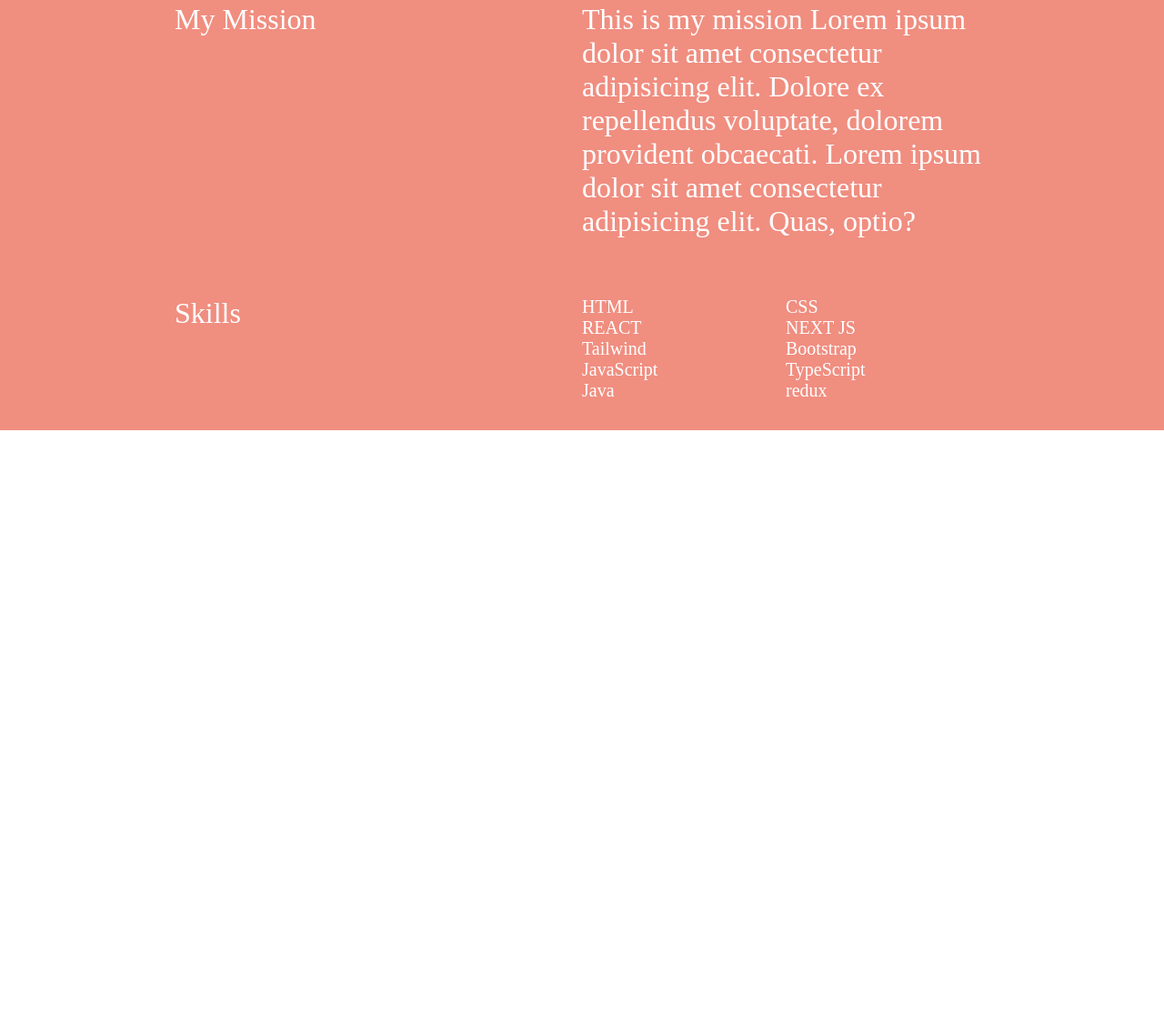
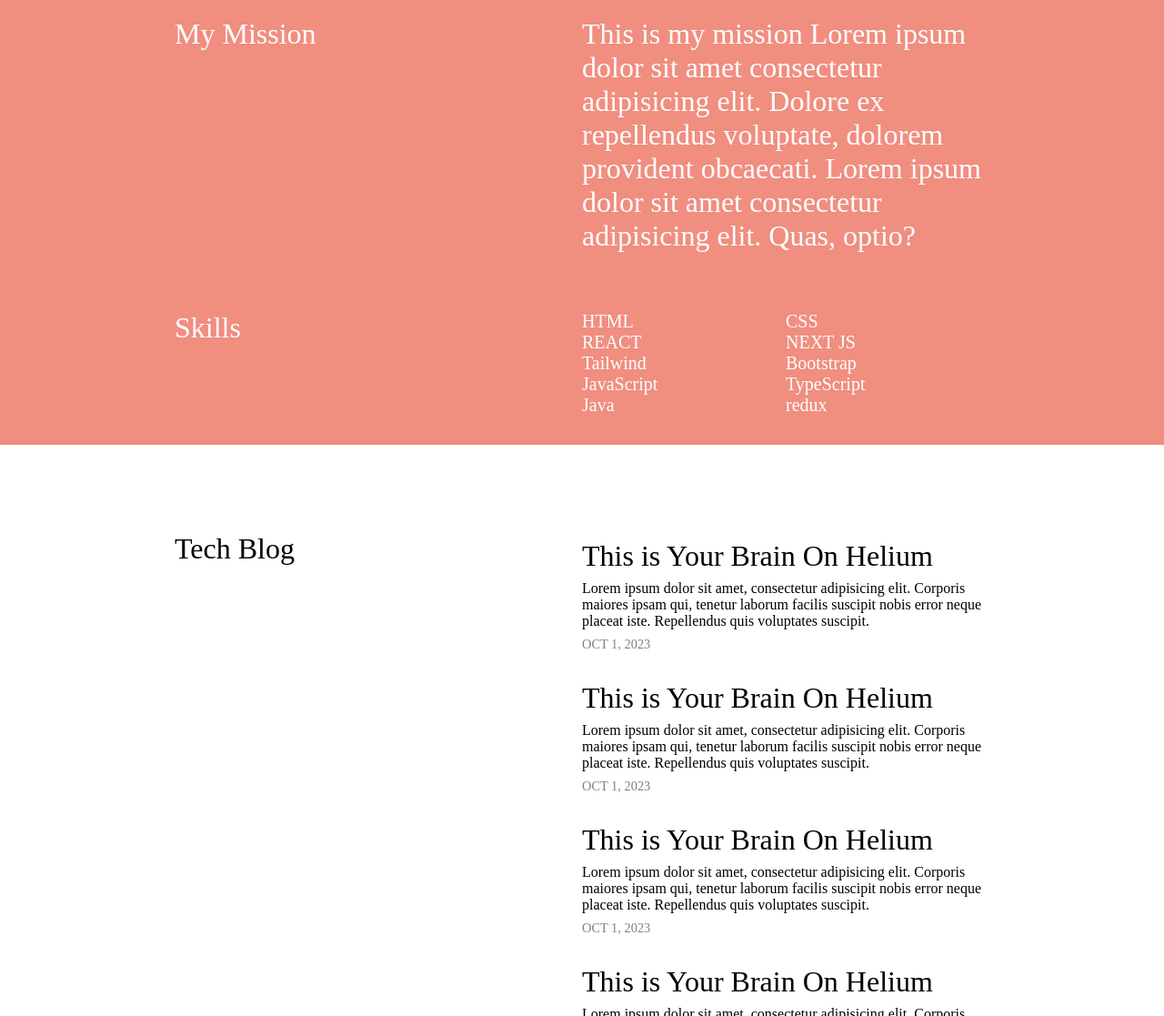
Before and after one commit to eismerelnps/CV-Template, a plain HTML site: page src/index.html in a window 1280 px wide. Shown: the part 479-1596 px from the top of the page at 91% size. Before the commit the page ends 952 px from the top, so only its background shows below. Drawn offline with Linux system fonts and the light colour scheme; a web font is replaced by a local one.

Commit message:
FEAT: Implemented Blog Section

```diff
--- a/src/index.css
+++ b/src/index.css
@@ -53,7 +53,7 @@ body {
 .two-column-section {
   font-size: 2rem;
 }
-.two-column-section p {
+.two-column-section > p {
   width: 50%;
   box-sizing: border-box;
   float: left;
@@ -71,3 +71,31 @@ body {
   font-size: 1.25rem;
   margin: 0;
 }
+.blog-section {
+  background-color: white;
+  padding: 64px 0;
+}
+.blog-content {
+  padding: 0 15%;
+}
+.two-column-section .blog-post {
+    width: 50%;
+    float: left;
+}
+.blog-title {
+    font-size: 1.5rem;
+}
+.blog-text {
+    font-size: 1rem;
+}
+.blog-post {
+    margin-top: 32px;
+}
+.blog-post .blog-date {
+    font-size: 0.9rem;
+    color: grey;
+    margin-bottom: 32px;
+}
+.blog-post p {
+    margin: 8px 0;
+}
--- a/src/index.html
+++ b/src/index.html
@@ -15,7 +15,7 @@
     <!-- <script src='main.js'></script> -->
   </head>
   <body>
-    <div class="hero">
+    <section class="hero">
       <header class="navbar">
         <nav class="links">
           <a href="#">Blog</a>
@@ -54,6 +54,51 @@
           </ul>
         </div>
       </div>
-    </div>
+    </section>
+    <section class="blog-section">
+      <div class="blog-content">
+        <div class="two-column-section">
+          <p>Tech Blog</p>
+          <div class="blog-post">
+            <p class="blog-heading">This is Your Brain On Helium</p>
+            <p class="blog-text">
+              Lorem ipsum dolor sit amet, consectetur adipisicing elit. Corporis
+              maiores ipsam qui, tenetur laborum facilis suscipit nobis error
+              neque placeat iste. Repellendus quis voluptates suscipit.
+            </p>
+            <p class="blog-date">
+               OCT 1, 2023
+            </p>
+            <p class="blog-heading">This is Your Brain On Helium</p>
+            <p class="blog-text">
+              Lorem ipsum dolor sit amet, consectetur adipisicing elit. Corporis
+              maiores ipsam qui, tenetur laborum facilis suscipit nobis error
+              neque placeat iste. Repellendus quis voluptates suscipit.
+            </p>
+            <p class="blog-date">
+               OCT 1, 2023
+            </p>
+            <p class="blog-heading">This is Your Brain On Helium</p>
+            <p class="blog-text">
+              Lorem ipsum dolor sit amet, consectetur adipisicing elit. Corporis
+              maiores ipsam qui, tenetur laborum facilis suscipit nobis error
+              neque placeat iste. Repellendus quis voluptates suscipit.
+            </p>
+            <p class="blog-date">
+               OCT 1, 2023
+            </p>
+            <p class="blog-heading">This is Your Brain On Helium</p>
+            <p class="blog-text">
+              Lorem ipsum dolor sit amet, consectetur adipisicing elit. Corporis
+              maiores ipsam qui, tenetur laborum facilis suscipit nobis error
+              neque placeat iste. Repellendus quis voluptates suscipit.
+            </p>
+            <p class="blog-date">
+               OCT 1, 2023
+            </p>
+          </div>
+        </div>
+      </div>
+    </section>
   </body>
 </html>
```
